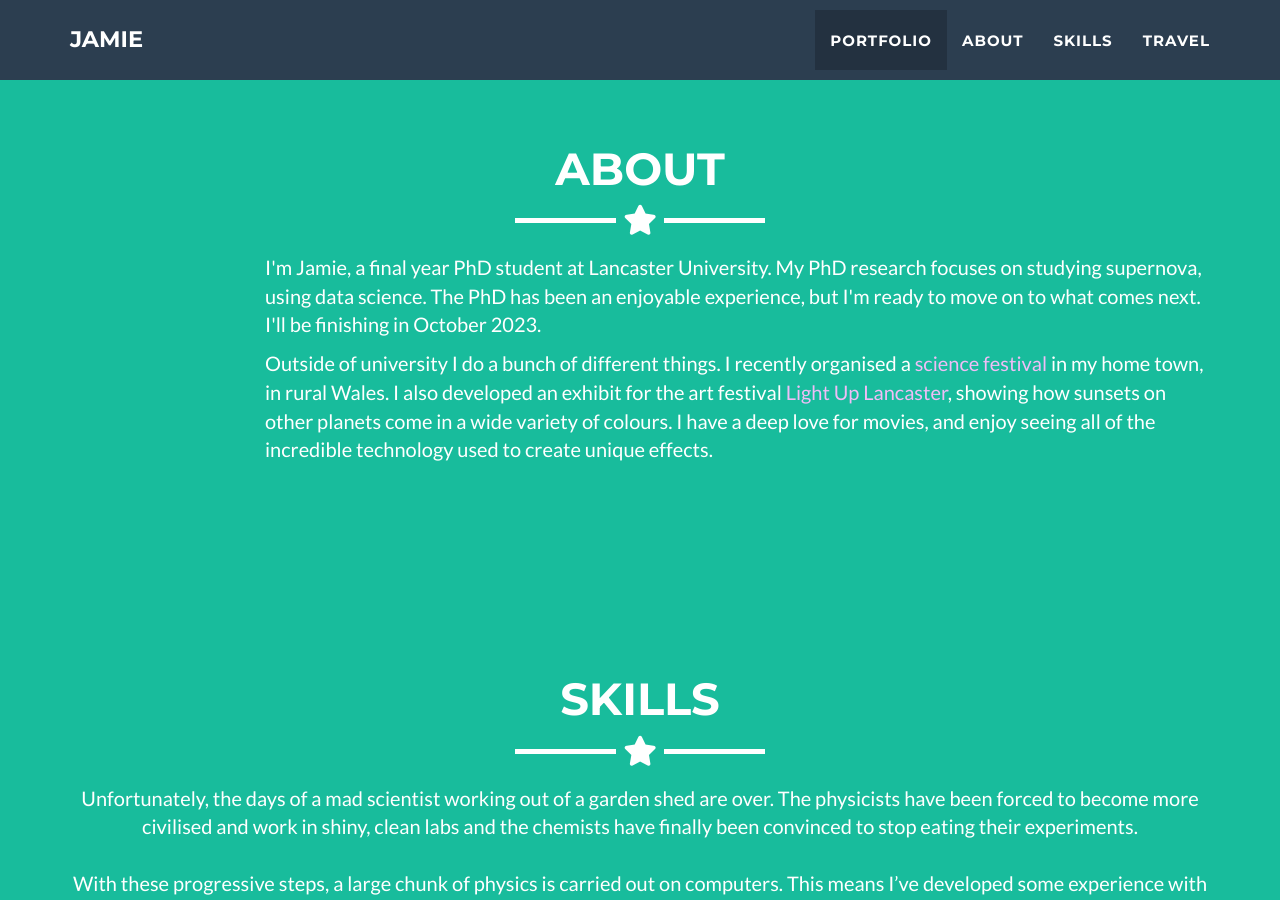
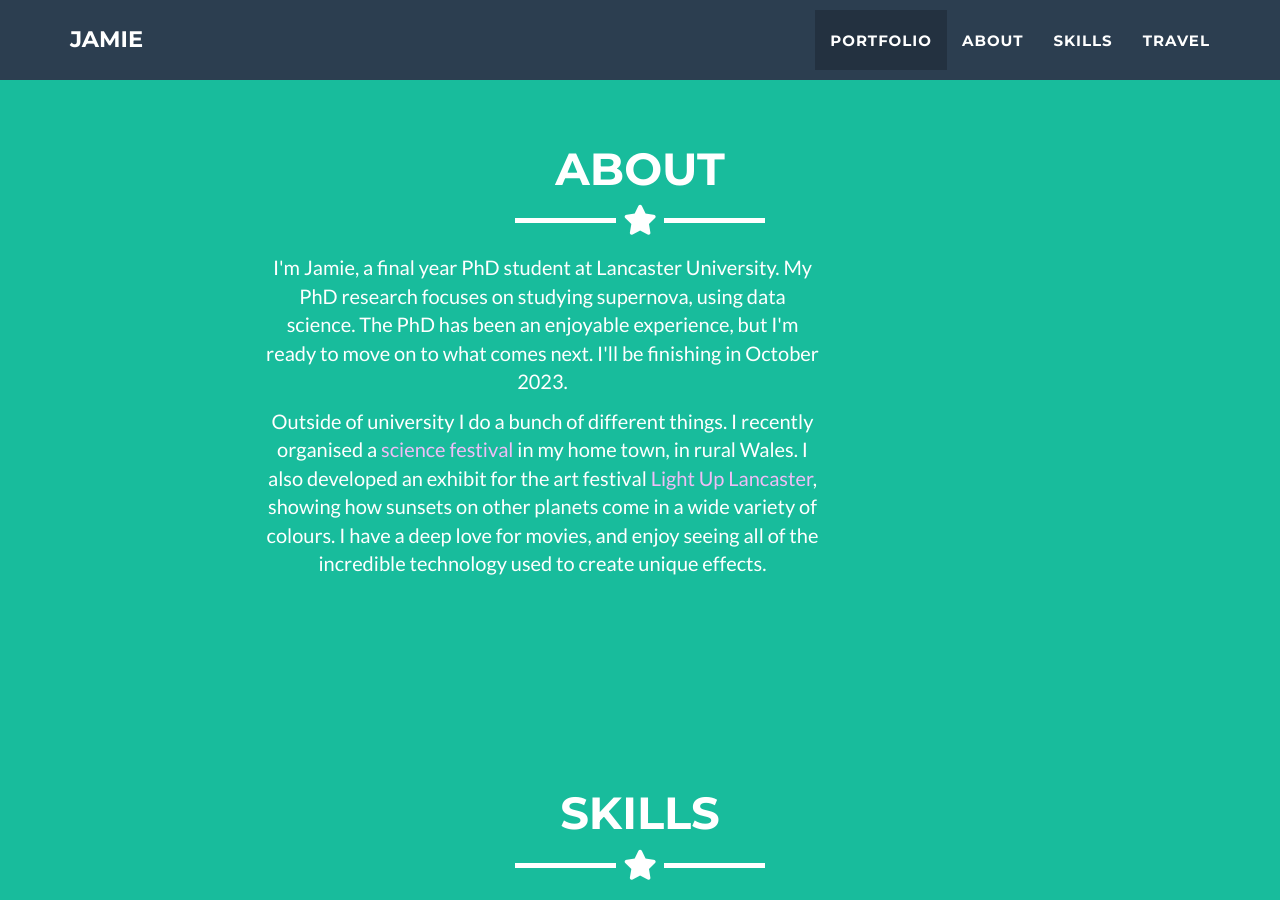
Before and after one commit to jamiedumayne/jamiedumayne.github.io, a Jekyll site: the page built from _posts/2014-07-18-project-1.markdown, in a window 1280 px wide and 900 px high, scrolled down 1628 px. Built offline with Jekyll 4.4.1, drawn with Linux system fonts in a browser that asks for light colours.

Commit message:
Update about.html

```diff
--- a/_includes/about.html
+++ b/_includes/about.html
@@ -8,7 +8,7 @@
       </div>
     </div>
     <div class="row">
-      <div class="col-lg-10 col-lg-offset-2">
+      <div class="col-lg-6 col-lg-offset-2 text-center">
         <p>I'm Jamie, a final year PhD student at Lancaster University. My PhD research focuses on studying supernova, using data science. The PhD has been an enjoyable experience, but I'm ready to move on to what comes next. I'll be finishing in October 2023.</p>
         <p>Outside of university I do a bunch of different things. I recently organised a <a href="https://www.instagram.com/p/Ciu7TJus1Ff/" target=_blank> science festival</a> in my home town, in rural Wales. I also developed an exhibit for the art festival <a href="https://www.lightuplancaster.co.uk/artworks/kaleidoscope-of-sunsets/" target=_blank>Light Up Lancaster</a>, showing how sunsets on other planets come in a wide variety of colours. I have a deep love for movies, and enjoy seeing all of the incredible technology used to create unique effects.</p>
       </div>
```
